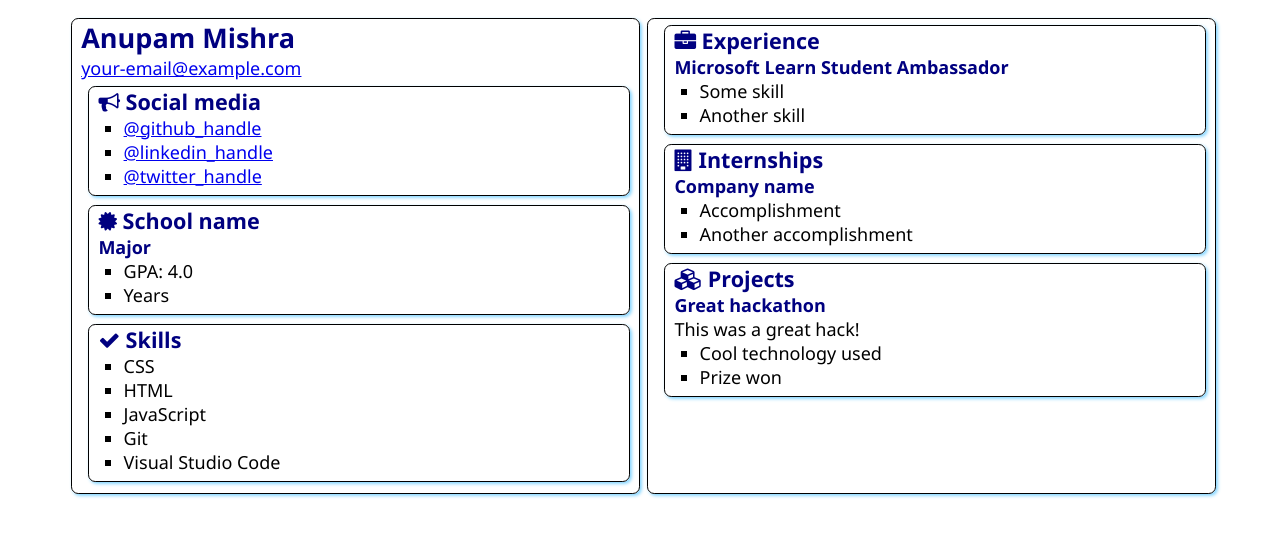
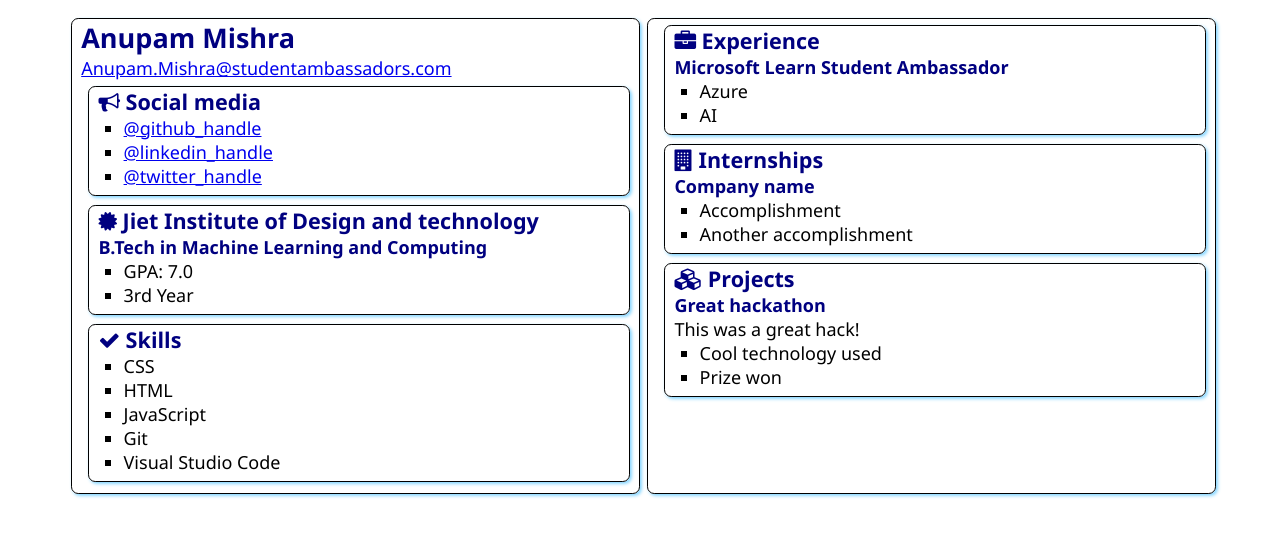
Before and after one commit to anupamishra333/SATechnicalOnboarding, a plain HTML site: page src/index.html in a window 1280 px wide. Drawn offline with Linux system fonts and the light colour scheme.

Commit message:
Update index.html

```diff
--- a/src/index.html
+++ b/src/index.html
@@ -13,7 +13,7 @@
     <main>
         <article class="box">
             <h1>Anupam Mishra</h1>
-            <div><a href="mailto:your.email@example.com">your-email@example.com</a></div>
+            <div><a href="mailto:your.email@example.com">Anupam.Mishra@studentambassadors.com</a></div>
 
             <section class="box">
                 <h2>
@@ -21,9 +21,9 @@
                     Social media
                 </h2>
                 <ul>
-                    <li><a href="https://github.com/<handle>">@github_handle</a></li>
-                    <li><a href="https://linkedin.com/in/<handle>">@linkedin_handle</a></li>
-                    <li><a href="https://twitter.com/<handle>">@twitter_handle</a></li>
+                    <li><a href="https://github.com/anupamishra333">@github_handle</a></li>
+                    <li><a href="https://www.linkedin.com/in/anupam--mishra/">@linkedin_handle</a></li>
+                    <li><a href="https://twitter.com/Anupam__Mishra">@twitter_handle</a></li>
                 </ul>
             </section>
 
@@ -31,12 +31,12 @@
                 <div class="education">
                     <h2>
                         <i class="fa fa-certificate" aria-hidden="true"></i>
-                        School name
+                        Jiet Institute of Design and technology
                     </h2>
-                    <h3>Major</h3>
+                    <h3>B.Tech in Machine Learning and Computing</h3>
                     <ul>
-                        <li>GPA: 4.0</li>
-                        <li>Years</li>
+                        <li>GPA: 7.0</li>
+                        <li>3rd Year</li>
                     </ul>
                 </div>
             </section>
@@ -63,8 +63,8 @@
                 </h2>
                 <h3>Microsoft Learn Student Ambassador</h3>
                 <ul>
-                    <li>Some skill</li>
-                    <li>Another skill</li>
+                    <li>Azure</li>
+                    <li>AI</li>
                 </ul>
             </section>
             <section class="box">
```
